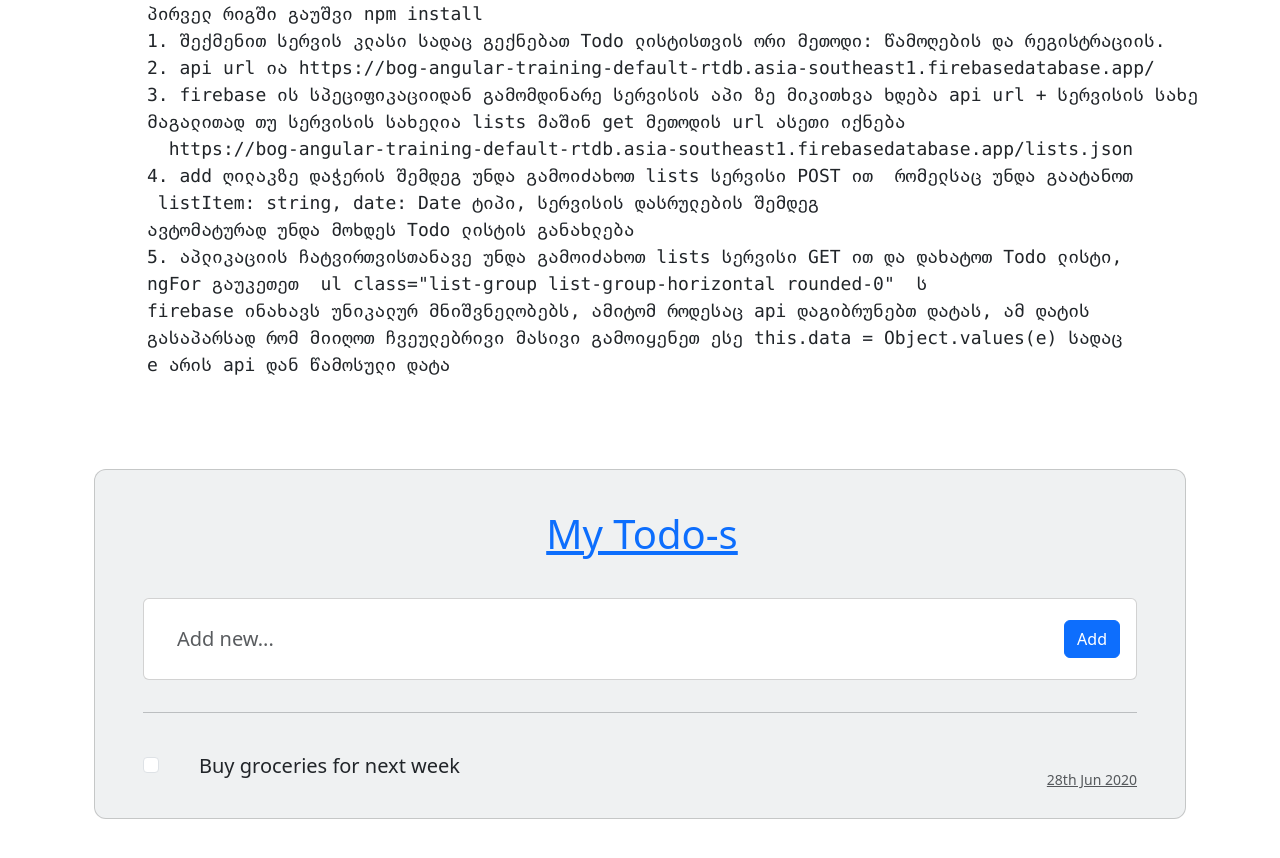
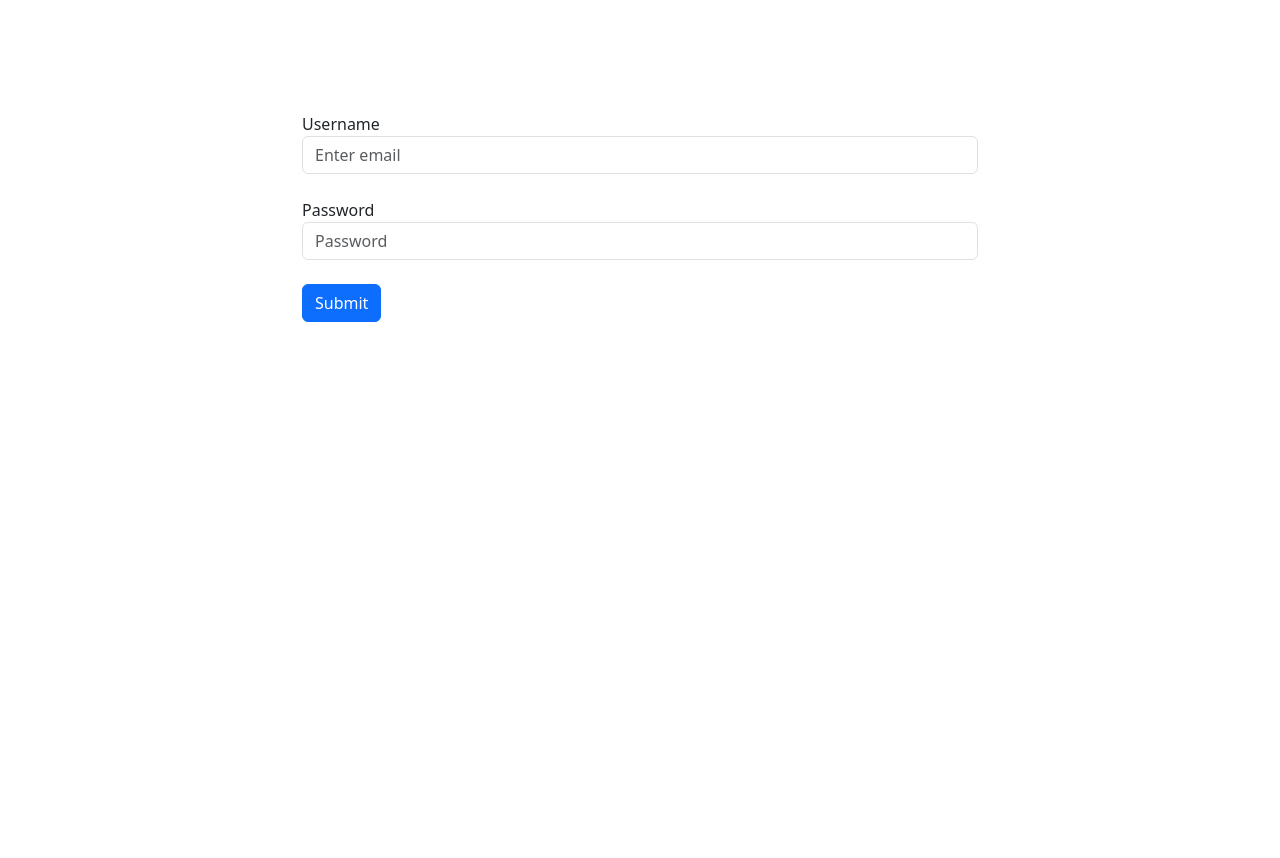
Before and after one commit to gptskialadze/bog-training, an Angular app: page / in a window 1280 px wide. Shown: the top 858 px of the page. After the commit the page ends 800 px from the top, so only its background shows below. Built offline with nearby package versions, Linux system fonts and the light colour scheme.

Commit message:
davaleba

```diff
--- a/src/app/app.component.html
+++ b/src/app/app.component.html
@@ -1,87 +1 @@
-
-<div class="container">
-   <pre class="desc">
-      პირველ რიგში გაუშვი npm install
-      1. შექმენით სერვის კლასი სადაც გექნებათ Todo ლისტისთვის ორი მეთოდი: წამოღების და რეგისტრაციის.
-      2. api url ია https://bog-angular-training-default-rtdb.asia-southeast1.firebasedatabase.app/
-      3. firebase ის სპეციფიკაციიდან გამომდინარე სერვისის აპი ზე მიკითხვა ხდება api url + სერვისის სახელი.json
-      მაგალითად თუ სერვისის სახელია lists მაშინ get მეთოდის url ასეთი იქნება
-        https://bog-angular-training-default-rtdb.asia-southeast1.firebasedatabase.app/lists.json
-      4. add ღილაკზე დაჭერის შემდეგ უნდა გამოიძახოთ lists სერვისი POST ით  რომელსაც უნდა გაატანოთ
-       listItem: string, date: Date ტიპი, სერვისის დასრულების შემდეგ
-      ავტომატურად უნდა მოხდეს Todo ლისტის განახლება
-      5. აპლიკაციის ჩატვირთვისთანავე უნდა გამოიძახოთ lists სერვისი GET ით და დახატოთ Todo ლისტი,
-      ngFor გაუკეთეთ  ul class="list-group list-group-horizontal rounded-0"  ს
-      firebase ინახავს უნიკალურ მნიშვნელობებს, ამიტომ როდესაც api დაგიბრუნებთ დატას, ამ დატის
-      გასაპარსად რომ მიიღოთ ჩვეულებრივი მასივი გამოიყენეთ ესე this.data = Object.values(e) სადაც
-      e არის api დან წამოსული დატა
-   </pre>
-   <section class="vh-100">
-      <div class="container py-5 h-100">
-        <div class="row d-flex justify-content-center align-items-center h-100">
-          <div class="col">
-            <div class="card" id="list1" style="border-radius: .75rem; background-color: #eff1f2;">
-              <div class="card-body py-4 px-4 px-md-5">
-
-                <p class="h1 text-center mt-3 mb-4 pb-3 text-primary">
-                  <i class="fas fa-check-square me-1"></i>
-                  <u>My Todo-s</u>
-                </p>
-
-                <div class="pb-2">
-                  <div class="card">
-                    <div class="card-body">
-                      <div class="d-flex flex-row align-items-center">
-                        <!--  Add new  Input-->
-                        <input type="text" #listItem class="form-control form-control-lg" id="exampleFormControlInput1"
-                          placeholder="Add new...">
-                        <a href="#!" data-mdb-tooltip-init title="Set due date"><i
-                            class="fas fa-calendar-alt fa-lg me-3"></i></a>
-                        <div>
-                          <button  type="button" data-mdb-button-init data-mdb-ripple-init
-                          class="btn btn-primary">Add</button>
-                        </div>
-                      </div>
-                    </div>
-                  </div>
-                </div>
-
-                <hr class="my-4">
-
-         <!-- Result Area -->
-
-                <ul class="list-group list-group-horizontal rounded-0">
-                  <li
-                    class="list-group-item d-flex align-items-center ps-0 pe-3 py-1 rounded-0 border-0 bg-transparent">
-                    <div class="form-check">
-                      <input class="form-check-input me-0" type="checkbox" value="" id="flexCheckChecked1"
-                        aria-label="..." />
-                    </div>
-                  </li>
-                  <li
-                    class="list-group-item px-3 py-1 d-flex align-items-center flex-grow-1 border-0 bg-transparent">
-                    <p class="lead fw-normal mb-0">Buy groceries for next week</p>
-                  </li>
-                  <li class="list-group-item ps-3 pe-0 py-1 rounded-0 border-0 bg-transparent">
-                    <div class="d-flex flex-row justify-content-end mb-1">
-                      <a href="#!" class="text-info" data-mdb-tooltip-init title="Edit todo"><i
-                          class="fas fa-pencil-alt me-3"></i></a>
-                      <a href="#!" class="text-danger" data-mdb-tooltip-init title="Delete todo"><i
-                          class="fas fa-trash-alt"></i></a>
-                    </div>
-                    <div class="text-end text-muted">
-                      <a href="#!" class="text-muted" data-mdb-tooltip-init title="Created date">
-                        <p class="small mb-0"><i class="fas fa-info-circle me-2"></i>28th Jun 2020</p>
-                      </a>
-                    </div>
-                  </li>
-                </ul>
-
-
-              </div>
-            </div>
-          </div>
-        </div>
-      </div>
-    </section>
-</div>
+<router-outlet></router-outlet>
--- a/src/app/app.module.ts
+++ b/src/app/app.module.ts
@@ -3,14 +3,30 @@ import { BrowserModule } from '@angular/platform-browser';
 
 import { AppComponent } from './app.component';
 import { HttpClientModule } from "@angular/common/http"
+import { RouterModule, Routes } from '@angular/router';
+import { LoginComponent } from './login/login.component';
+import { MainComponent } from './main/main.component';
+import { LoginGuard } from './login/login.guard';
 
+const routes: Routes = [
+  {
+    path: '',
+    component: LoginComponent
+  },
+  {
+    path: 'main',
+    component: MainComponent,
+    canActivate: [LoginGuard]
+  }
+];
 @NgModule({
   declarations: [
     AppComponent
   ],
   imports: [
     BrowserModule,
-    HttpClientModule
+    HttpClientModule,
+    RouterModule.forRoot(routes)
   ],
   providers: [],
   bootstrap: [AppComponent]
--- /dev/null
+++ b/src/app/login/login.component.html
@@ -0,0 +1,15 @@
+<div class="container">
+    <form>
+       <div class="form-group">
+         <label for="exampleInputEmail1">Username</label>
+         <input type="text" #username class="form-control" id="exampleInputEmail1" aria-describedby="emailHelp" placeholder="Enter email">
+       </div>
+       <br>
+       <div class="form-group">
+         <label for="exampleInputPassword1">Password</label>
+         <input type="password" #password class="form-control" id="exampleInputPassword1" placeholder="Password">
+       </div>
+       <br>
+       <button type="submit" class="btn btn-primary" (click)="login(username.value, password.value)">Submit</button>
+     </form>
+ </div>
--- /dev/null
+++ b/src/app/login/login.component.scss
@@ -0,0 +1,5 @@
+.container {
+    width: 700px;
+    margin: 100px auto;
+    padding: 12px;
+  }
--- /dev/null
+++ b/src/app/login/login.component.ts
@@ -0,0 +1,18 @@
+import { Component } from '@angular/core';
+import { Router } from '@angular/router';
+
+@Component({
+  selector: 'app-login',
+  templateUrl: './login.component.html',
+  styleUrls: ['./login.component.scss']
+})
+export class LoginComponent {
+  constructor(private router: Router) {}
+  login(usename: string, password: string) {
+    localStorage.setItem("userInfo", JSON.stringify({
+      username: usename,
+      password: password
+    }))
+     this.router.navigate(['main'])
+  }
+}
--- /dev/null
+++ b/src/app/login/login.guard.ts
@@ -0,0 +1,20 @@
+import { Injectable } from "@angular/core";
+import { ActivatedRouteSnapshot, CanActivate, Router, RouterStateSnapshot, UrlTree } from "@angular/router";
+import { Observable } from "rxjs";
+
+@Injectable({
+    providedIn: 'root'
+})
+export class LoginGuard implements CanActivate {
+    constructor(private router: Router) {}
+    canActivate(route: ActivatedRouteSnapshot, state: RouterStateSnapshot): Observable<boolean | UrlTree> | Promise<boolean | UrlTree> | boolean | UrlTree {
+       let user = JSON.parse(localStorage.getItem("userInfo") || "")
+
+        if(user.username) {
+            return true
+        } else {
+            this.router.navigate(['main']);
+            return false
+        }
+    }
+}
--- /dev/null
+++ b/src/app/main/main.component.html
@@ -0,0 +1 @@
+<h1>Hello {{username}}</h1>
--- /dev/null
+++ b/src/app/main/main.component.ts
@@ -0,0 +1,10 @@
+import { Component } from '@angular/core';
+
+@Component({
+  selector: 'app-main',
+  templateUrl: './main.component.html',
+  styleUrls: ['./main.component.scss']
+})
+export class MainComponent {
+  username: string = JSON.parse(localStorage.getItem("userInfo") || "").username
+}
```
Also changed, not shown: src/app/app.component.scss (line endings or trailing spaces), src/app/main/main.component.scss (added), 2 other files (tests, documents, lock files or other folders).
